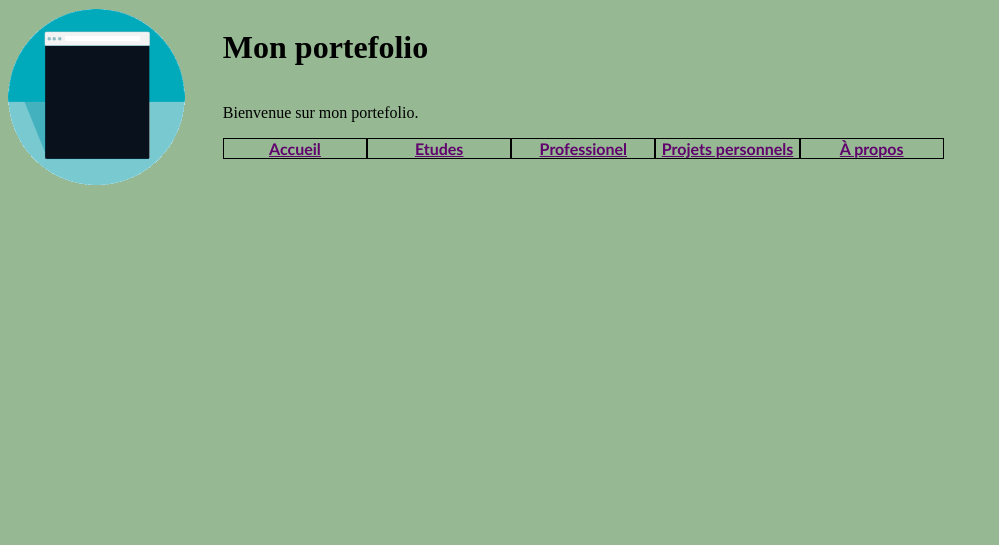
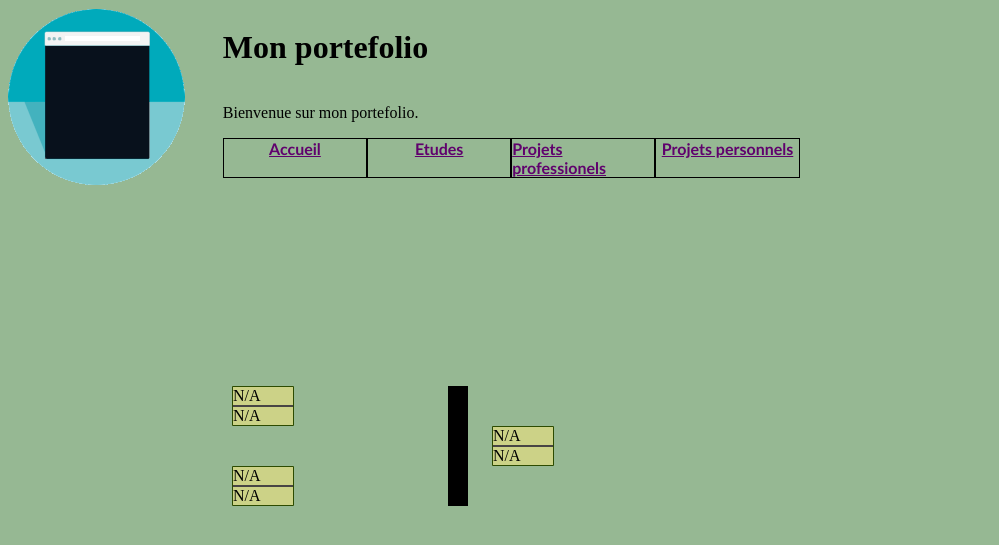
Before and after one commit to alexking53/portfolio, a PHP site: page /pages/perso.php in a window 1280 px wide. Shown: the top 545 px of the page, without its empty margins (0-999 px from the left). Run offline with PHP 8.4, Linux system fonts and the light colour scheme.

Commit message:
Maquette V7

```diff
--- a/portefolio/asset/style/style.css
+++ b/portefolio/asset/style/style.css
@@ -6,7 +6,6 @@ body{
     width: 70%;
     margin-left: 100px;
     margin-right: 100px;
-    border: 1px black solid;
 }
 
 a{
@@ -74,7 +73,7 @@ nav{
 #milieu{
     width: 4%;
     background-color: black;
-    border:5px solid black;
+    border:10px solid black;
 }
 
 #cote1{
@@ -89,3 +88,24 @@ table{
 
     margin: 200px;
 }
+
+
+/*Pour le a propos*/
+
+#contact{
+    width: 25%;
+    height: 300px;
+    margin-left: 10%;
+    background-color: rgb(204, 210, 135);
+    border: 1px solid rgb(45, 75, 1);
+    border-radius: 2%;
+}
+
+#case{
+    width: 25%;
+    height: max-content;
+    margin-left: 10%;
+    background-color: rgb(204, 210, 135);
+    border: 1px solid rgb(45, 75, 1);
+    border-radius: 2%;
+}
--- a/portefolio/header.php
+++ b/portefolio/header.php
@@ -16,9 +16,8 @@
             <nav>
                 <div id="nav"><a href="index.php">Accueil</a></div>
                 <div id="nav"><a href="pages/etude.php">Etudes</a></div>
-                <div id="nav"><a href="pages/professionel.php">Professionel</a></div>
+                <div id="nav"><a href="pages/projet.php">Projets professionels</a></div>
                 <div id="nav"><a href="pages/perso.php">Projets personnels</a></div>
-                <div id="nav"><a href="pages/apropos.php">À propos</a></div>
             </nav>
         </div>
 
--- a/portefolio/pages/header.php
+++ b/portefolio/pages/header.php
@@ -16,9 +16,8 @@
             <nav>
                 <div id="nav"><a href="../index.php">Accueil</a></div>
                 <div id="nav"><a href="etude.php">Etudes</a></div>
-                <div id="nav"><a href="professionel.php">Professionel</a></div>
+                <div id="nav"><a href="projet.php">Projets professionels</a></div>
                 <div id="nav"><a href="perso.php">Projets personnels</a></div>
-                <div id="nav"><a href="apropos.php">À propos</a></div>
             </nav>
         </div>
 
--- a/portefolio/pages/perso.php
+++ b/portefolio/pages/perso.php
@@ -1,18 +1,30 @@
 <?php
     include "header.php";?>
 
-<table>
-    <td>
+<table cellspacing="0" cellpadding="0">
     <?php
-            //Liste des contenus avec les redirections, avec une id j
 
 
-            //Crée une nouvelle ligne avec pour id i, et dont les cases prennent pour id k 1, 2 ou 3
+$array= array( "<div id='case'>
+                        <div id='caseh'>  N/A </div>
+                        <div id='caseb'> N/A </div>
+                        </div>", "<div id='case'>
+                        <div id='caseh'> N/A </div>
+                        <div id='caseb'> N/A </div>
+                        </div>", "<div id='case'>
+                        <div id='caseh'> N/A </div>
+                        <div id='caseb'> N/A </div>
+                        </div>");
+            $j=count($array);
+            for($i=0;$i<$j; $i++){
+                if($i%2==0){
+                    echo("<tr> <td id='cote1'>".$array[$i]."</td><td id='milieu'></td><td id='cote2'></td></tr>");
+                }
+                else{
+                    echo("<tr> <td id='cote1'></td><td id='milieu'></td><td id='cote2'>".$array[$i]."</td></tr>");
 
-
-            //Scan la ligne sur la colonne au dessus. Si la case 1 de la ligne i-1 est vide, alors sur la case
-// 1 de la ligne i on ajoute le contenu. Sinon, on affiche le contenu dans la case 3
-
+                }
+            }
 
         ?>
     </td>
--- a/portefolio/pages/professionel.php
+++ b/portefolio/pages/projet.php
@@ -1,7 +1,7 @@
 <?php
     include "header.php";?>
 
-<table>
+<table cellspacing="0" cellpadding="0">
     <?php
 
 
--- a/portefolio/pages/projets/header.php
+++ b/portefolio/pages/projets/header.php
@@ -16,9 +16,8 @@
             <nav>
                 <div id="nav"><a href="../../index.php">Accueil</a></div>
                 <div id="nav"><a href="../etude.php">Etudes</a></div>
-                <div id="nav"><a href="../professionel.php">Professionel</a></div>
+                <div id="nav"><a href="../projet.php">Projets professionels</a></div>
                 <div id="nav"><a href="../perso.php">Projets personnels</a></div>
-                <div id="nav"><a href="../apropos.php">À propos</a></div>
             </nav>
         </div>
 
--- a/portefolio/pages/projets/luxuton.php
+++ b/portefolio/pages/projets/luxuton.php
@@ -3,3 +3,4 @@
 
     echo("test");
 ?>
+<div id="mail">test</div>
```
Also changed, not shown: portefolio/index.php (+18 -9 lines), portefolio/pages/etude.php (+27 -1 lines), portefolio/asset/image/jpg/gmail.jpg (added), portefolio/asset/image/png/linkedin.png (added), portefolio/asset/image/png/phone.png (added).
